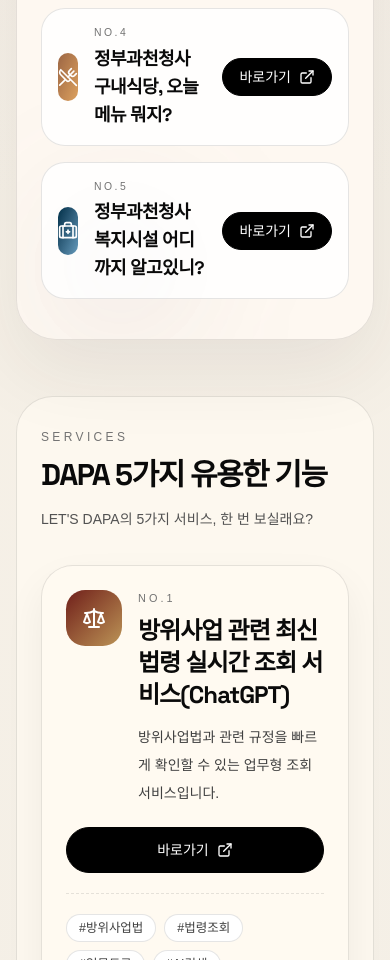
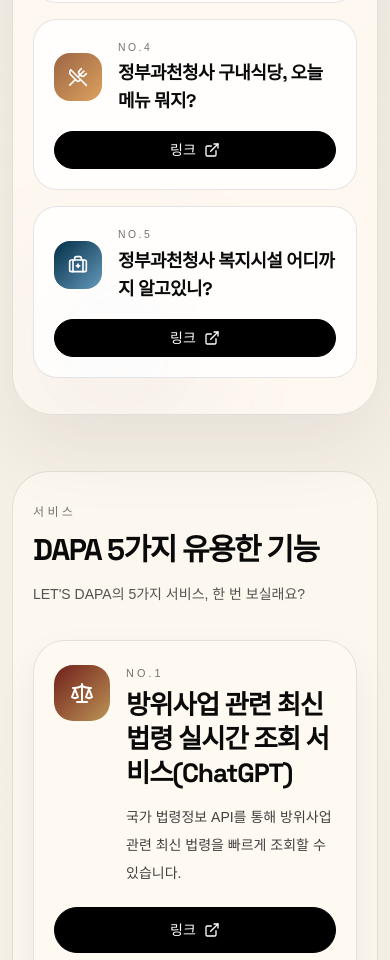
Before and after one commit to ai-studying-man/dapa, a Next.js app: page / in a window 390 px wide. Shown: the part 1040-2000 px from the top of the page. Built offline with nearby package versions, Linux system fonts and the light colour scheme; a web font is replaced by a local one.

Commit message:
Update mobile layout and cafeteria flow

```diff
--- a/src/app/page.tsx
+++ b/src/app/page.tsx
@@ -29,10 +29,10 @@
     volume: "No.1",
     title: "방위사업 관련 최신 법령 실시간 조회 서비스(ChatGPT)",
     description:
-      "방위사업법과 관련 규정을 빠르게 확인할 수 있는 업무형 조회 서비스입니다.",
+      "국가 법령정보 API를 통해 방위사업 관련 최신 법령을 빠르게 조회할 수 있습니다.",
     tags: ["#방위사업법", "#법령조회", "#업무도구", "#AI검색"],
     href: "https://chatgpt.com/g/g-69c3d57a773c819192629f1968b393a5-dapa-law",
-    cta: "바로가기",
+    cta: "링크",
     icon: Scale,
     accent: "from-[#6f1d1b] to-[#bb9457]",
   },
@@ -41,10 +41,10 @@
     volume: "No.2",
     title: "대한민국 국회 최신 정보 실시간 조회 서비스(ChatGPT)",
     description:
-      "열린국회정보 API를 통해서 국회의원 명단, 회의록 등 국회 관련 정보를 빠르게 조회 가능합니다.",
+      "대한민국 국회정보 API를 통해 국회의원 명단, 회의록 등 국회 관련 정보를 빠르게 조회할 수 있습니다.",
     tags: ["#국회정보", "#실시간조회", "#회의록", "#의원명단"],
     href: "https://chatgpt.com/g/g-69db6c0fc1a48191a09f8a99241b82de-daehanmingug-gughoe-silsigan",
-    cta: "바로가기",
+    cta: "링크",
     icon: Landmark,
     accent: "from-[#355070] to-[#6d597a]",
   },
@@ -53,10 +53,10 @@
     volume: "No.3",
     title: "DAPA 거래장터(카카오톡)",
     description:
-      "DAPA 직원간의 신뢰를 바탕으로 중고거래 가능한 카카오톡 채팅방입니다.",
+      "DAPA 직원 간의 신뢰를 바탕으로 중고거래가 가능한 카카오톡 오픈채팅방입니다.",
     tags: ["#중고거래", "#커뮤니티", "#카카오톡", "#신뢰"],
     href: "https://open.kakao.com/o/gcHPS7pi",
-    cta: "바로가기",
+    cta: "링크",
     icon: ShoppingBag,
     accent: "from-[#386641] to-[#a7c957]",
   },
@@ -68,7 +68,7 @@
       "정부과천청사 구내식당 메뉴를 빠르게 확인할 수 있는 생활 정보 서비스입니다.",
     tags: ["#구내식당", "#점심메뉴", "#과천청사", "#오늘뭐먹지"],
     href: "/cafeteria",
-    cta: "바로가기",
+    cta: "링크",
     icon: UtensilsCrossed,
     accent: "from-[#9c6644] to-[#dda15e]",
   },
@@ -78,9 +78,9 @@
     title: "정부과천청사 복지시설 어디까지 알고있니?",
     description:
       "청사 내 복지시설과 편의 공간을 한 번에 확인할 수 있는 안내형 서비스입니다.",
-    tags: ["#슬기로운청사생활", "#복지시설", "#어린이집", "#헬스장", "#약국", "#병원", "#은행", "#이발소"],
+    tags: ["#쾌적한청사생활", "#복지시설", "#은행", "#약국", "#식당", "#병원", "#대출", "#이발소"],
     href: "https://gbmo.go.kr/chungsa/bl/cvntl/selectCvntlList.do?gbdId=CD004&mi=1144",
-    cta: "바로가기",
+    cta: "링크",
     icon: BriefcaseMedical,
     accent: "from-[#003049] to-[#669bbc]",
   },
@@ -92,14 +92,14 @@
 
   if (inactive) {
     return (
-      <div className="group flex items-center justify-between gap-4 rounded-[1.5rem] border border-black/10 bg-white/80 px-4 py-4 text-neutral-400">
+      <div className="group flex flex-col gap-4 rounded-[1.5rem] border border-black/10 bg-white/80 px-5 py-5 text-neutral-400 sm:flex-row sm:items-center sm:justify-between">
         <div className="flex items-center gap-4">
           <div
-            className={`grid h-12 w-12 place-items-center rounded-2xl bg-gradient-to-br ${service.accent} text-white`}
+            className={`grid h-12 w-12 shrink-0 place-items-center rounded-2xl bg-gradient-to-br ${service.accent} text-white`}
           >
             <Icon className="h-5 w-5" />
           </div>
-          <div>
+          <div className="min-w-0">
             <p className="text-[0.65rem] tracking-[0.24em] uppercase">
               {service.volume}
             </p>
@@ -108,7 +108,7 @@
             </h3>
           </div>
         </div>
-        <span className="rounded-full border border-black/10 bg-black/5 px-4 py-2 text-sm font-medium">
+        <span className="inline-flex w-full items-center justify-center rounded-full border border-black/10 bg-black/5 px-4 py-2 text-sm font-medium sm:w-auto">
           {service.cta}
         </span>
       </div>
@@ -116,14 +116,14 @@
   }
 
   return (
-    <div className="group flex items-center justify-between gap-4 rounded-[1.5rem] border border-black/10 bg-white/82 px-4 py-4 transition-all duration-200 hover:-translate-y-1 hover:border-black/20 hover:bg-white hover:shadow-[0_16px_36px_rgba(0,0,0,0.08)]">
+    <div className="group flex flex-col gap-4 rounded-[1.5rem] border border-black/10 bg-white/82 px-5 py-5 transition-all duration-200 hover:-translate-y-1 hover:border-black/20 hover:bg-white hover:shadow-[0_16px_36px_rgba(0,0,0,0.08)] sm:flex-row sm:items-center sm:justify-between">
       <div className="flex items-center gap-4">
         <div
-          className={`grid h-12 w-12 place-items-center rounded-2xl bg-gradient-to-br ${service.accent} text-white`}
+          className={`grid h-12 w-12 shrink-0 place-items-center rounded-2xl bg-gradient-to-br ${service.accent} text-white`}
         >
           <Icon className="h-5 w-5" />
         </div>
-        <div>
+        <div className="min-w-0">
           <p className="text-[0.65rem] tracking-[0.24em] text-neutral-500 uppercase">
             {service.volume}
           </p>
@@ -137,7 +137,7 @@
         href={service.href!}
         target="_blank"
         rel="noreferrer noopener"
-        className="inline-flex shrink-0 items-center gap-2 rounded-full border border-black bg-black px-4 py-2 text-sm font-medium !text-white transition-colors duration-200 hover:bg-neutral-800"
+        className="inline-flex w-full shrink-0 items-center justify-center gap-2 rounded-full border border-black bg-black px-4 py-2 text-sm font-medium !text-white transition-colors duration-200 hover:bg-neutral-800 sm:w-auto"
       >
         {service.cta}
         <ExternalLink className="h-4 w-4" />
@@ -150,7 +150,7 @@
   const Icon = service.icon;
 
   return (
-    <article className="rounded-[2rem] border border-black/10 bg-[#fffaf2]/88 p-6 shadow-[0_18px_40px_rgba(0,0,0,0.06)] transition-all duration-200 hover:-translate-y-1 hover:border-black/20 hover:bg-white hover:shadow-[0_22px_48px_rgba(0,0,0,0.08)]">
+    <article className="rounded-[2rem] border border-black/10 bg-[#fffaf2]/88 px-5 py-6 shadow-[0_18px_40px_rgba(0,0,0,0.06)] transition-all duration-200 hover:-translate-y-1 hover:border-black/20 hover:bg-white hover:shadow-[0_22px_48px_rgba(0,0,0,0.08)] sm:px-6">
       <div className="flex flex-col gap-5 md:flex-row md:items-start md:justify-between">
         <div className="flex items-start gap-4">
           <div
@@ -158,11 +158,11 @@
           >
             <Icon className="h-6 w-6" />
           </div>
-          <div>
+          <div className="min-w-0">
             <p className="text-[0.68rem] tracking-[0.28em] text-neutral-500 uppercase">
               {service.volume}
             </p>
-            <h3 className="mt-2 text-2xl font-semibold tracking-[-0.04em] text-neutral-950">
+            <h3 className="mt-2 text-[1.65rem] font-semibold leading-[1.28] tracking-[-0.04em] text-neutral-950 sm:text-2xl">
               {service.title}
             </h3>
             <p className="mt-3 max-w-2xl text-sm leading-7 text-neutral-700">
@@ -176,13 +176,13 @@
             href={service.href}
             target="_blank"
             rel="noreferrer noopener"
-            className="inline-flex shrink-0 items-center justify-center gap-2 rounded-full border border-black bg-black px-5 py-3 text-sm font-medium !text-white transition-colors duration-200 hover:bg-neutral-800"
+            className="inline-flex w-full shrink-0 items-center justify-center gap-2 rounded-full border border-black bg-black px-5 py-3 text-sm font-medium !text-white transition-colors duration-200 hover:bg-neutral-800 md:w-auto"
           >
             {service.cta}
             <ExternalLink className="h-4 w-4" />
           </Link>
         ) : (
-          <span className="inline-flex shrink-0 items-center justify-center gap-2 rounded-full border border-black/10 bg-black/5 px-5 py-3 text-sm font-medium text-neutral-500">
+          <span className="inline-flex w-full shrink-0 items-center justify-center gap-2 rounded-full border border-black/10 bg-black/5 px-5 py-3 text-sm font-medium text-neutral-500 md:w-auto">
             {service.cta}
           </span>
         )}
@@ -205,7 +205,7 @@
 export default function Home() {
   return (
     <main className="min-h-screen bg-[radial-gradient(circle_at_top,rgba(205,180,219,0.14),transparent_26%),linear-gradient(180deg,#f8f2e8_0%,#f4efe6_46%,#efe6d8_100%)] text-neutral-950">
-      <div className="mx-auto max-w-7xl px-4 py-5 sm:px-6 lg:px-8">
+      <div className="mx-auto max-w-7xl px-3 py-5 sm:px-6 lg:px-8">
         <header className="sticky top-4 z-30 rounded-full border border-black/10 bg-[#fffaf2]/85 px-4 py-3 shadow-[0_10px_30px_rgba(0,0,0,0.06)] backdrop-blur md:px-6">
           <div className="flex items-center justify-between gap-4">
             <div className="flex items-center gap-3">
@@ -235,7 +235,7 @@
           </div>
         </header>
 
-        <section className="relative overflow-hidden rounded-[2.5rem] border border-black/10 bg-[#fffaf2]/85 px-6 py-10 shadow-[0_30px_80px_rgba(50,42,33,0.08)] backdrop-blur md:px-10 md:py-14 lg:px-14 lg:py-16">
+        <section className="relative overflow-hidden rounded-[2.5rem] border border-black/10 bg-[#fffaf2]/85 px-5 py-9 shadow-[0_30px_80px_rgba(50,42,33,0.08)] backdrop-blur sm:px-6 md:px-10 md:py-14 lg:px-14 lg:py-16">
           <div className="pointer-events-none absolute inset-y-0 right-0 hidden w-[42%] bg-[radial-gradient(circle_at_center,rgba(187,148,87,0.16),transparent_58%)] lg:block" />
           <div className="pointer-events-none absolute -top-20 right-10 h-44 w-44 rounded-full bg-[#bb9457]/18 blur-3xl" />
           <div className="pointer-events-none absolute bottom-0 left-8 h-36 w-36 rounded-full bg-[#6d597a]/10 blur-3xl" />
@@ -243,7 +243,7 @@
           <div className="relative z-10 grid gap-10 lg:grid-cols-[0.95fr_1.05fr] lg:items-center">
             <div className="relative">
               <div className="inline-flex items-center gap-2 rounded-full border border-black/10 bg-white/70 px-3 py-1 text-xs font-semibold tracking-[0.22em] text-neutral-500 uppercase">
-                방위사업청 직원들을 위해
+                방위사업청 직원을 위해
               </div>
               <h2 className="mt-5 max-w-4xl text-5xl font-semibold leading-[0.94] tracking-[-0.06em] text-neutral-950 md:text-7xl">
                 LET&apos;S DAPA
@@ -292,12 +292,12 @@
 
         <section
           id="services"
-          className="mt-14 rounded-[2.3rem] border border-black/10 bg-[#fffaf2]/80 px-6 py-8 md:px-8 md:py-10"
+          className="mt-14 rounded-[2.3rem] border border-black/10 bg-[#fffaf2]/80 px-5 py-8 sm:px-6 md:px-8 md:py-10"
         >
           <div className="flex flex-col gap-3 md:flex-row md:items-end md:justify-between">
             <div>
               <p className="text-xs tracking-[0.28em] text-neutral-500 uppercase">
-                Services
+                서비스
               </p>
               <h2 className="mt-3 text-3xl font-semibold tracking-[-0.05em] md:text-4xl">
                 DAPA 5가지 유용한 기능
@@ -317,21 +317,20 @@
 
         <section
           id="shortcut"
-          className="mt-14 rounded-[2.2rem] border border-black/10 bg-[#f7f0e6] px-6 py-8 md:px-8"
+          className="mt-14 rounded-[2.2rem] border border-black/10 bg-[#f7f0e6] px-5 py-8 sm:px-6 md:px-8"
         >
           <div className="grid gap-6 lg:grid-cols-[1.05fr_0.95fr]">
             <div>
               <p className="text-xs tracking-[0.28em] text-neutral-500 uppercase">
                 사용방법
               </p>
-              <h2 className="mt-3 text-3xl font-semibold tracking-[-0.05em]">
+              <h2 className="mt-3 text-3xl font-semibold leading-[1.35] tracking-[-0.05em]">
                 홈 화면에 추가시,
                 <br />
                 앱처럼 바로 열 수 있습니다.
               </h2>
               <p className="mt-4 max-w-xl text-sm leading-7 text-neutral-700">
-                자주 쓰는 경우 홈 화면에 추가해 두면 더 빠르게 접근할 수
-                있습니다.
+                자주 쓰는 경우 홈 화면에 추가해두면 더 빠르게 접근할 수 있습니다.
               </p>
             </div>
 
```
Also changed, not shown: src/app/cafeteria/page.tsx (+36 -6 lines), 1 other file (tests, documents, lock files or other folders).
